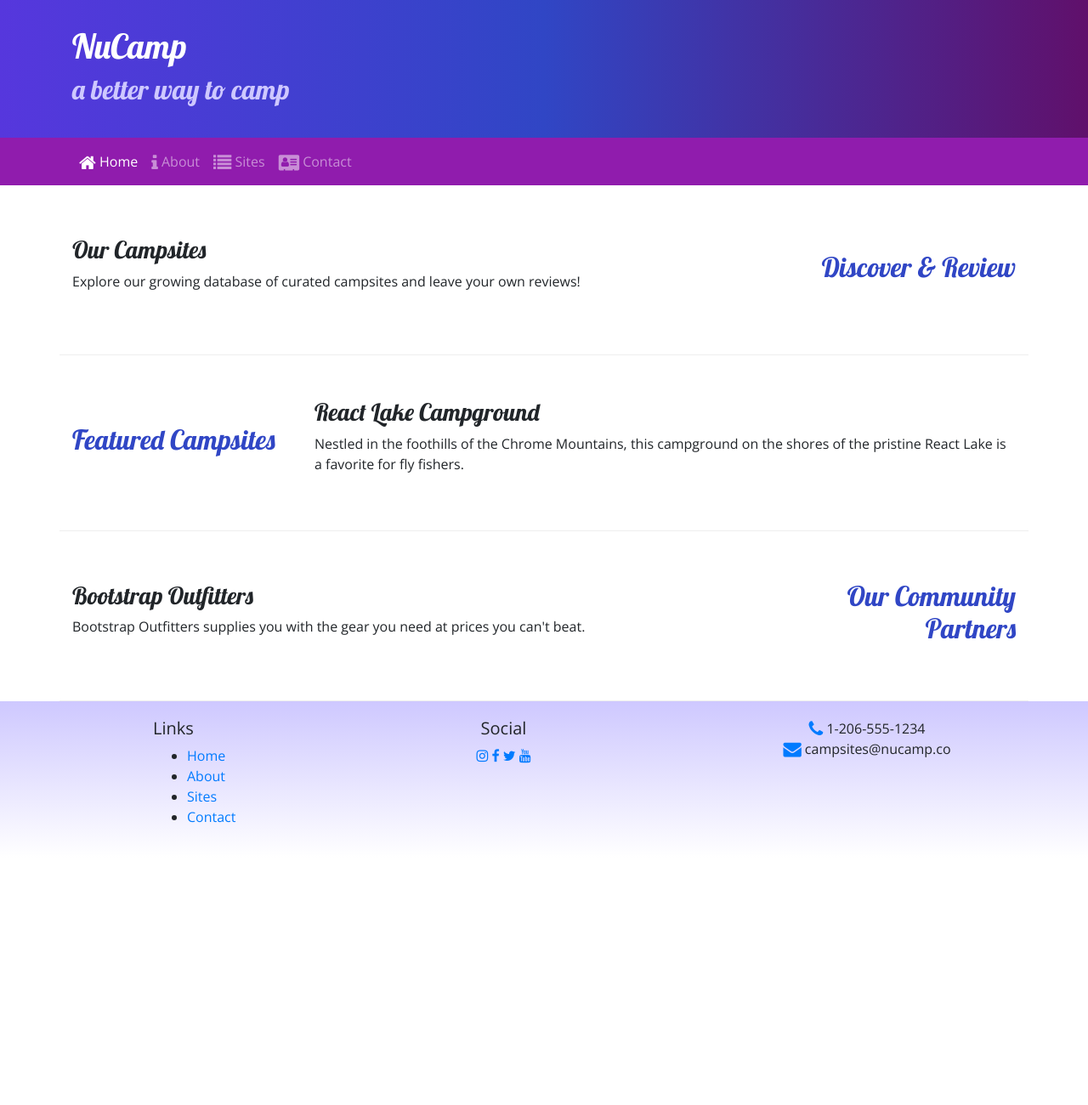
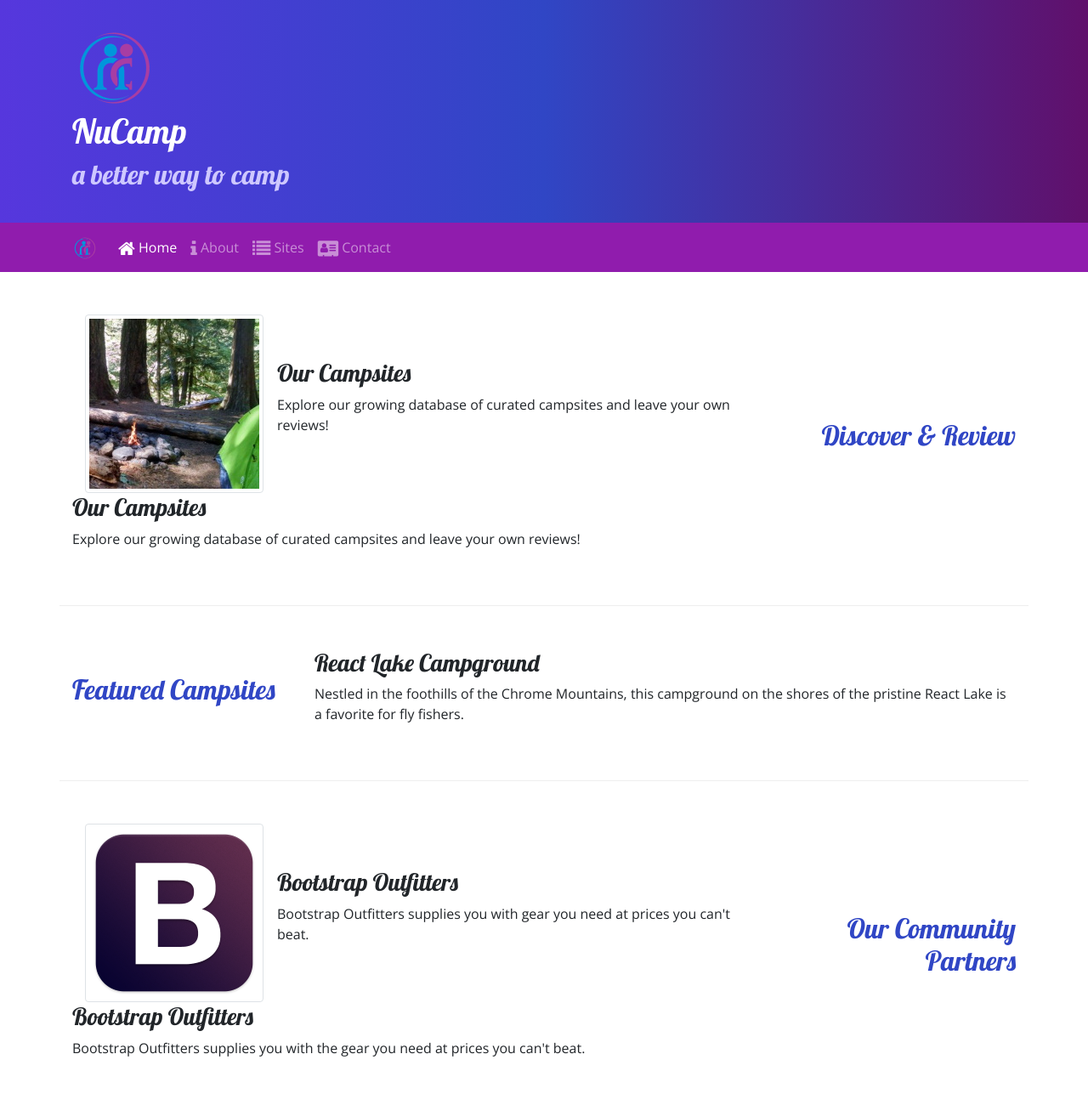
Before and after one commit to herms1391/index.html, a website: page index.html in a window 1280 px wide. Shown: the top 1300 px of the page at 85% size. Before the commit the page ends 1009 px from the top, so only its background shows below. Drawn offline with nearby package versions, Linux system fonts and the light colour scheme.

Commit message:
media and images

```diff
--- a/index.html
+++ b/index.html
@@ -22,6 +22,13 @@
     <header class="jumbotron jumbotron-fluid">
         <div class="container">
             <div class="row">
+                <div class="col-4 col-sm-3 col-md-2 align-self-center">
+                    <img src="img/logo.png" class="img-fluid" />
+                </div>
+            </div>
+        </div>
+        <div class="container">
+            <div class="row">
                 <div class="col">
                     <h1>NuCamp</h1>
                     <h2>a better way to camp</h2>
@@ -31,17 +38,23 @@
     </header>
     <nav class="navbar navbar-expand-sm navbar-dark sticky-top">
         <div class="container">
-            <button class="navbar-toggler ml-auto" type="button" data-toggle="collapse" data-target="#nucampNavbar">
+            <a class="navbar-brand" href="#"><img src="img/logo.png" height="30" width="30" /></a>
+            <button class="navbar-toggler" type="button" data-toggle="collapse" data-target="#nucampNavbar">
                 <span class="navbar-toggler-icon"></span>
-            </button>
-            <div class="collapse navbar-collapse" id="nucampNavbar">
-                <ul class="navbar-nav">
-                    <li class="nav-item active"><a class="nav-link" href="#"><i class="fa fa-home fa-lg"></i> Home</a></li>
-                <li class="nav-item"><a class="nav-link" href="aboutus.html"><i class="fa fa-info fa-lg"></i> About</a></li>
-                <li class="nav-item"><a class="nav-link" href="#"><i class="fa fa-list fa-lg"></i> Sites</a></li>
-                <li class="nav-item"><a class="nav-link" href="contactus.html"><i class="fa fa-address-card fa-lg"></i> Contact</a></li>
-                </ul>
-            </div>
+                <button class="navbar-toggler" type="button" data-toggle="collapse" data-target="#nucampNavbar">
+                </button>
+                <div class="collapse navbar-collapse" id="nucampNavbar">
+                    <ul class="navbar-nav">
+                        <li class="nav-item active"><a class="nav-link" href="#"><i class="fa fa-home fa-lg"></i>
+                                Home</a></li>
+                        <li class="nav-item"><a class="nav-link" href="aboutus.html"><i class="fa fa-info fa-lg"></i>
+                                About</a></li>
+                        <li class="nav-item"><a class="nav-link" href="#"><i class="fa fa-list fa-lg"></i> Sites</a>
+                        </li>
+                        <li class="nav-item"><a class="nav-link" href="contactus.html"><i
+                                    class="fa fa-address-card fa-lg"></i> Contact</a></li>
+                    </ul>
+                </div>
         </div>
     </nav>
 
@@ -51,6 +64,15 @@
                 <h2 class="text-sm-right">Discover & Review</h2>
             </div>
             <div class="col">
+                <div class="col">
+                    <div class="media">
+                        <img class="d-flex mr-3 img-thumbnail" src="img/breadcrumb-trail-thumb.jpg" alt="Breadcrumb Trail" />
+                        <div class="media-body align-self-center">
+                            <h3>Our Campsites</h3>
+                            <p class="d-none d-sm-block">Explore our growing database of curated campsites and leave your own reviews!</p>
+                        </div>
+                    </div>
+                </div>
                 <h3>Our Campsites</h3>
                 <p class="d-none d-sm-block">Explore our growing database of curated campsites and leave your own
                     reviews!</p>
@@ -73,6 +95,15 @@
                 <h2 class="text-sm-right">Our Community Partners</h2>
             </div>
             <div class="col">
+                <div class="col">
+                    <div class="media">
+                        <img class="d-flex mr-3 img-thumbnail" src="img/bootstrap-thumb.png" alt="Bootstrap Outfitters" />
+                        <div class="media-body align-self-center">
+                            <h3>Bootstrap Outfitters</h3>
+                            <p class="d-none d-sm-block">Bootstrap Outfitters supplies you with gear you need at prices you can't beat.</p>
+                        </div>
+                    </div>
+                </div>
                 <h3>Bootstrap Outfitters</h3>
                 <p class="d-none d-sm-block">Bootstrap Outfitters supplies you with the gear you need at prices you
                     can't beat.</p>
```
Also changed, not shown: aboutus.html (+11 -2 lines), contactus.html (+11 -3 lines), img/bootstrap-thumb.png (added), img/breadcrumb-trail-thumb.jpg (added), img/breadcrumb-trail.jpg (added), img/chrome-river-thumb.jpg (added), img/chrome-river.jpg (added), img/logo.png (added), img/react-lake-thumb.jpg (added), img/react-lake.jpg (added).
